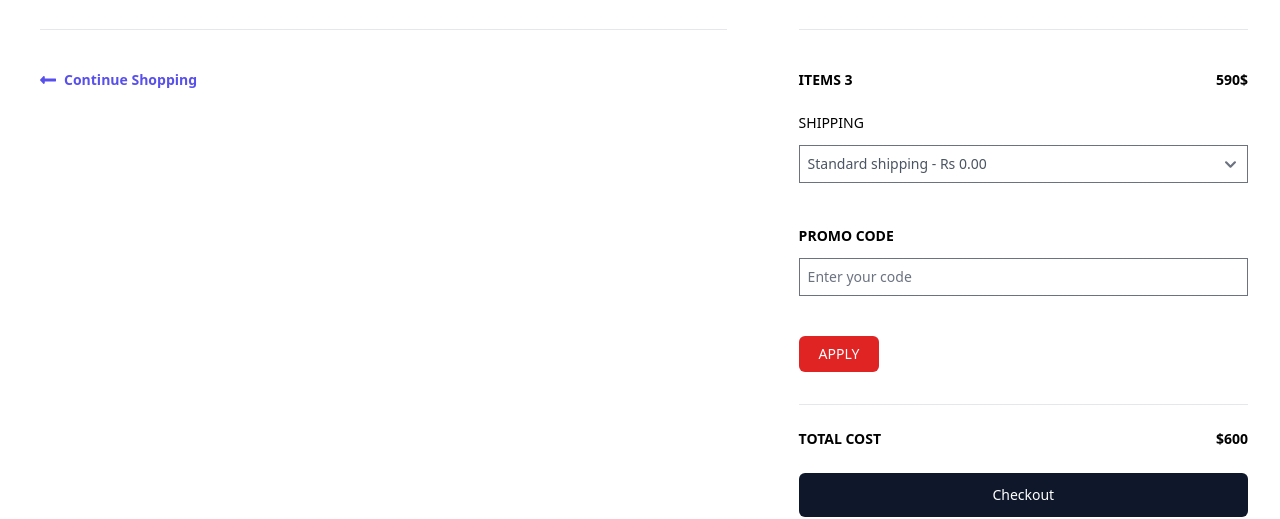
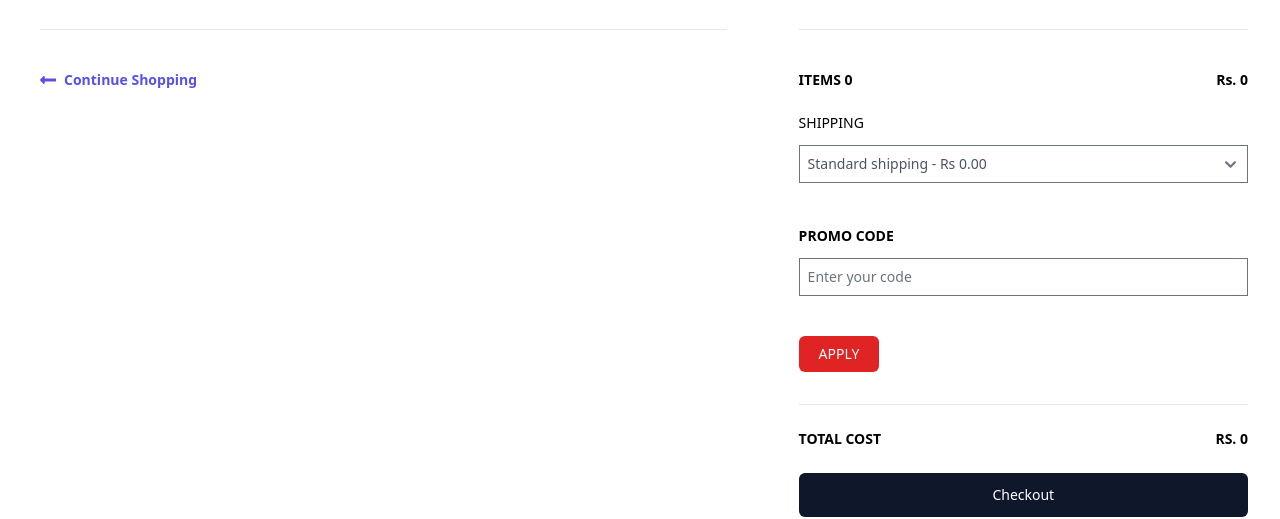
Before and after one commit to logesh0dev/Ecommerce, a React (Vite) app: page /cart in a window 1280 px wide. Shown: the part 183-702 px from the top of the page. Built offline with nearby package versions, Linux system fonts and the light colour scheme.

Commit message:
standart

```diff
--- a/src/components/Pages/Cart.jsx
+++ b/src/components/Pages/Cart.jsx
@@ -4,6 +4,9 @@ import { useSelector } from "react-redux";
 export const Cart = () => {
 
     const product = useSelector((state) => state.store.product)
+
+    const total = product.reduce((x, a) => x + Number(a.amount), 0);
+
     console.log("prod", product)
 
     return (<>
@@ -55,8 +58,8 @@ export const Cart = () => {
                 <div id="summary" class=" w-full   sm:w-1/4   md:w-1/2     px-8 py-10">
                     <h1 class="font-semibold text-2xl border-b pb-8">Order Summary</h1>
                     <div class="flex justify-between mt-10 mb-5">
-                        <span class="font-semibold text-sm uppercase">Items 3</span>
-                        <span class="font-semibold text-sm">590$</span>
+                        <span class="font-semibold text-sm uppercase">Items {product.length}</span>
+                        <span class="font-semibold text-sm">Rs. {total}</span>
                     </div>
                     <div>
                         <label class="font-medium inline-block mb-3 text-sm uppercase">
@@ -86,7 +89,7 @@ export const Cart = () => {
                     <div class="border-t mt-8">
                         <div class="flex font-semibold justify-between py-6 text-sm uppercase">
                             <span>Total cost</span>
-                            <span>$600</span>
+                            <span>Rs. {total}</span>
                         </div>
                         <button class="w-full cursor-pointer items-center justify-center rounded-md bg-slate-900 px-4 py-3 text-center text-sm font-medium text-white hover:bg-gray-700 focus:outline-none focus:ring-4 focus:ring-blue-300 transition-all active:scale-90"
                         >
```
